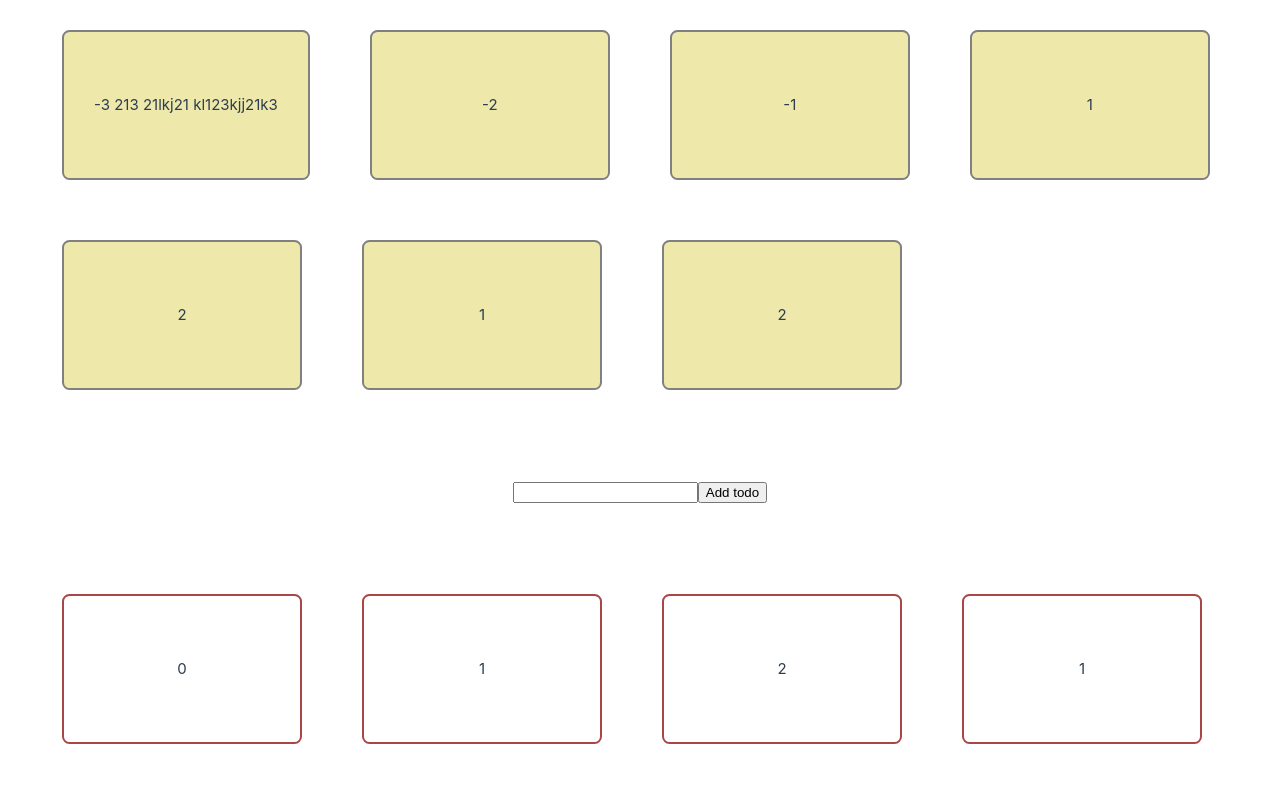
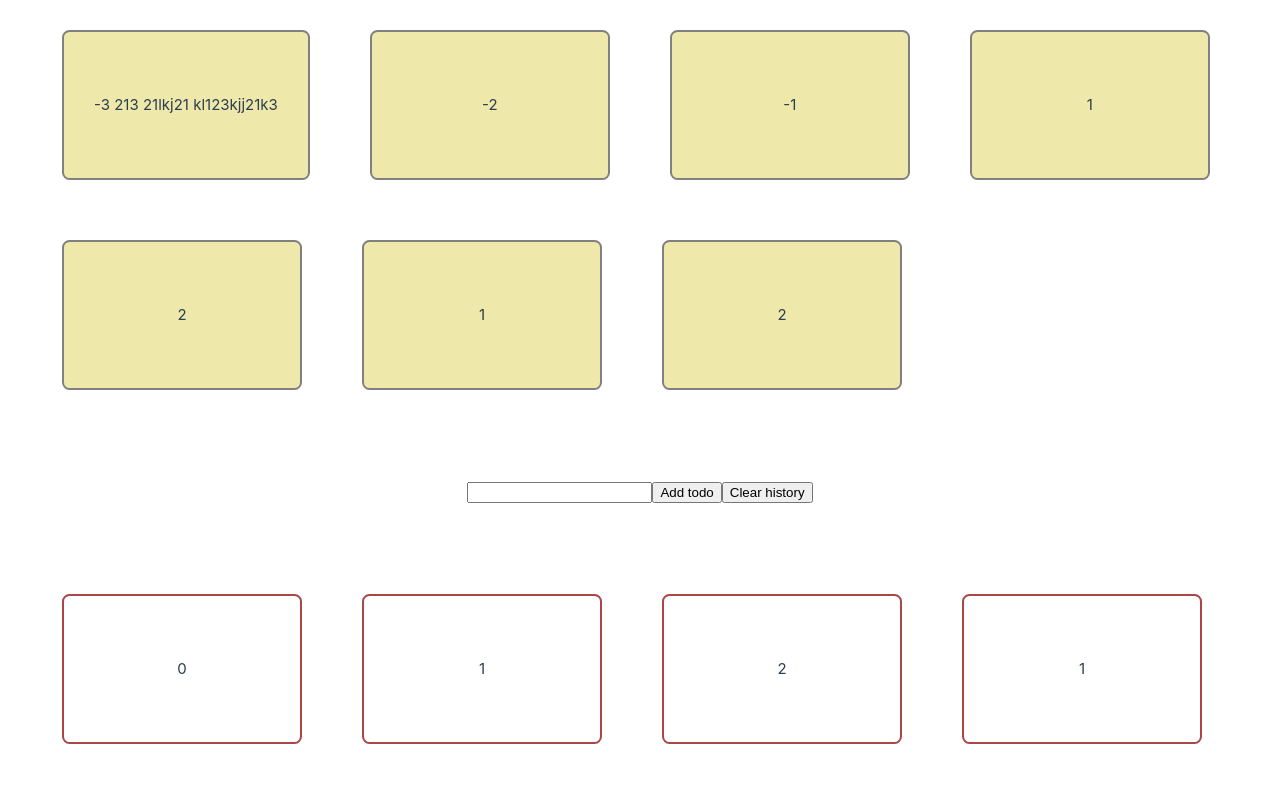
Before and after one commit to unam3/tiledo, a Vue app in the folder tiledo/: page / in a window 1280 px wide. Shown: the top 800 px of the page. Built offline with nearby package versions, Linux system fonts and the light colour scheme.

Commit message:
clearHistory was implemented

```diff
--- a/tiledo/src/components/TileDoes.vue
+++ b/tiledo/src/components/TileDoes.vue
@@ -18,13 +18,19 @@ function addTodo() {
 function removeTodo(index) {
     const removedTodos = state.todos.splice(index, 1);
 
-    addTodone(removedTodos[0]);
+    addToDone(removedTodos[0]);
 };
 
-function addTodone(todoText) {
+function addToDone(todoText) {
     state.done.push(todoText);
 };
 
+function clearHistory() {
+    // is this allowed?
+    //state.done = [];
+
+    state.done.splice(0);
+};
 </script>
 
 <template>
@@ -42,6 +48,10 @@ function addTodone(todoText) {
 
       <button @click="addTodo">
        Add todo
+      </button>
+
+      <button @click="clearHistory" :disabled="state.done.length == 0">
+       Clear history
       </button>
   </div>
 
```
